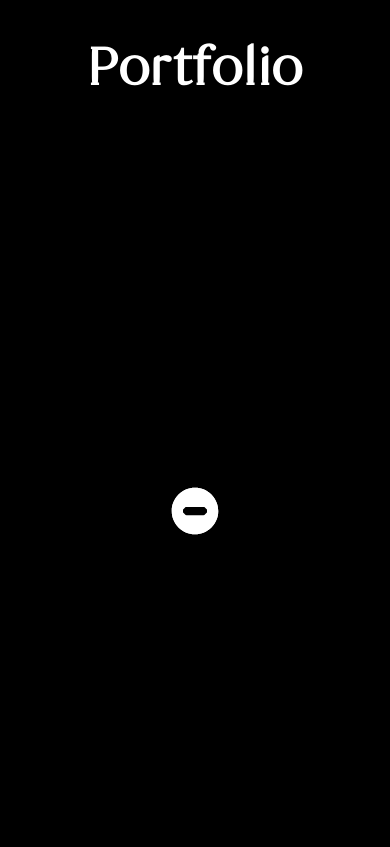
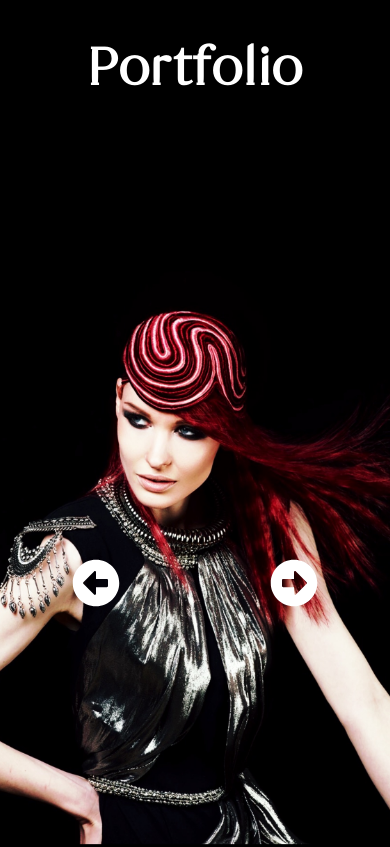
Before and after one commit to lfranckx/michelle-oconnor, a React (Create React App) app: page / in a window 390 px wide. Shown: the part 6960-7807 px from the top of the page. Built offline with nearby package versions, Linux system fonts and the light colour scheme.

Commit message:
get portfolio slides to show

```diff
--- a/src/components/Header.js
+++ b/src/components/Header.js
@@ -14,7 +14,7 @@ export default function Header(props) {
                         <li><Link activeClass="active" to="about" spy={true} smooth={true} offset={0} duration={500}>About</Link></li>
                         <li><Link activeClass="active" to="press" spy={true} smooth={true} offset={0} duration={500}>Press</Link></li>
                         <li><Link activeClass="active" to="awards" spy={true} smooth={true} offset={0} duration={500}>Awards</Link></li>
-                        <li><Link activeClass="active" to="portfolio" spy={true} smooth={true} offset={0} duration={500}>Portfolio</Link></li>
+                        <li><Link activeClass="active" to="portfolio-title" spy={true} smooth={true} offset={0} duration={500}>Portfolio</Link></li>
                         <li><ContactLink /></li>
                     </ul>
                 </nav>
--- a/src/components/Portfolio.js
+++ b/src/components/Portfolio.js
@@ -7,7 +7,7 @@ export default function Portfolio() {
     return (
         <>
             <section id='portfolio'>
-                <h2>Portfolio</h2>
+                <h2 id='portfolio-title'>Portfolio</h2>
                 <PortfolioSlider data={PortfolioData} />
             </section>
         </>
--- a/src/components/Sliders/PortfolioSlider.js
+++ b/src/components/Sliders/PortfolioSlider.js
@@ -30,38 +30,33 @@ const PortfolioSlider = ({ data }) => {
         setCurrentSlide(currentSlide === 0  ? currentCollection.length - 1 : currentSlide - 1);
     }
 
-    // if (!Array.isArray(data) || data.length <= 0) {
-    //     return (
-    //         <>
-    //             <div className='portfolio_slider'>
-    //                 <FaArrowAltCircleLeft className='left-arrow arrow' onClick={prevSlide} />
-    //                 <FaArrowAltCircleRight className='right-arrow arrow' onClick={nextSlide} />
-    //             </div>
-    //         </>
-    //     )
-    // }
+    if (!Array.isArray(data) || data.length <= 0) {
+        return (
+            <>
+                <div className='portfolio_slider'>
+                    <FaArrowAltCircleLeft className='left-arrow arrow' onClick={prevSlide} />
+                    <FaArrowAltCircleRight className='right-arrow arrow' onClick={nextSlide} />
+                </div>
+            </>
+        )
+    }
 
     return (
-        <div className='portfolio_slider'>
+        <div id='portfolio_slider'>
             <FaArrowAltCircleLeft className='left-arrow arrow' onClick={prevSlide} />
             <FaArrowAltCircleRight className='right-arrow arrow' onClick={nextSlide} />
-            {/* {PortfolioData.map((collection, index) => {
-                <div key={index}>
-                    {collection.map((img, index) => {
-                        <div>
-                            {index === currentSlide && (<img src={img.src} alt={img.alt} width='500px'/>)}
-                        </div>
-                    })}
-                </div>
-            })} */}
             {currentCollection.map((img, index) => {
-                console.log(img);
-                console.log(img.src);
-                console.log(index, currentSlide);
-                {index === currentSlide && (<img src={img.src} alt={img.alt} key={index} width='500px'/>)}
+                return (<>
+                    <div className={index === currentSlide ? 'slide active' : 'slide'}>
+                        {index === currentSlide && (<img src={img.src} alt={img.alt} key={index} width='400px'/>)}
+                    </div>
+                    <div>
+
+                    </div>
+                </>)
             })}
         </div>
     )
 }
 
-export default PortfolioSlider
+export default PortfolioSlider;
--- a/src/styles/Portfolio.scss
+++ b/src/styles/Portfolio.scss
@@ -6,12 +6,12 @@
         color: #fff;
     }
 
-    .portfolio_slider {
+    #portfolio_slider {
         position: relative;
         display: flex;
         justify-content: center;
         align-items: center;
-        min-height: 700px;
+        min-height: 100vh;
 
         .arrow {
             position: absolute;
@@ -29,5 +29,36 @@
                 }
             }
         }
+
+        .left-arrow { left: 3rem; }
+        .right-arrow { right: 3rem; }
+
+        @media(min-width: 1400px) {
+            .left-arrow { left: 5rem; }
+            .right-arrow { right: 5rem; }
+        }
+        @media(max-width: 750px) {
+            .left-arrow { left: .5rem; }
+            .right-arrow { right: .5rem; }
+        }
+
+        .slide {
+            opacity: 0;
+            transition-duration: 1s ease;
+        }
+
+        .slide.active {
+            opacity: 1;
+            transition-duration: 1s;
+            transform: scale(1.08);
+            z-index: 2;
+        }
+
+        .slide-que {
+            position: relative;
+        }
+
+        .left-que { left: -15rem; }
+        .right-que { right: -15rem; }
     }
 }
```
